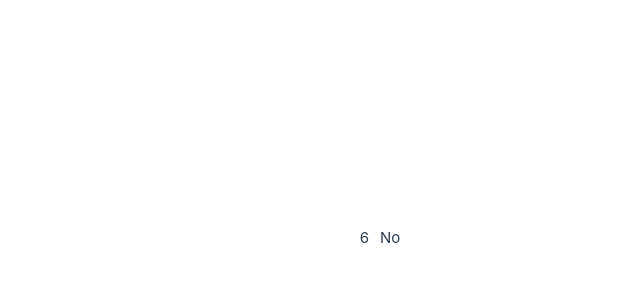
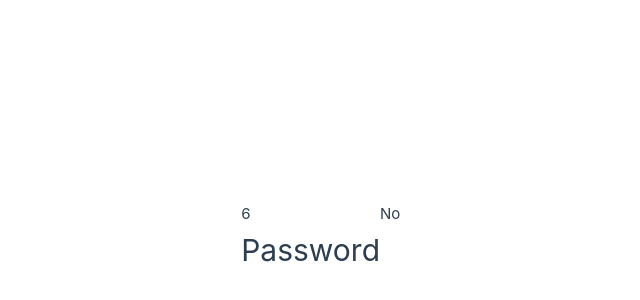
Before and after one commit to mskk3215/vue-lesson, a Vue app: page / in a window 1280 px wide. Shown: the part 162-462 px from the top of the page, without its empty margins (260-900 px from the left). Built offline with nearby package versions, Linux system fonts and the light colour scheme.

Commit message:
feat: Add v-html directive

```diff
--- a/src/App.vue
+++ b/src/App.vue
@@ -3,9 +3,13 @@ import { ref } from 'vue'
 // top levelで定義されているものだけtemplateに反映される
 const count = ref(2)
 const count2 = ref(4)
+// v-htmlディレクティブ
+const message = ref('<h1>Password</h1>')
 </script>
 <template>
   <!-- templateには単一の式のみかける -->
   <div>{{ count + count2 }}</div>
   <div>{{ count > 3 ? 'Yes' : 'No' }}</div>
+  <!-- v-htmlディレクティブはhtmlを描画するためのもの -->
+  <div v-html="message"></div>
 </template>
```
